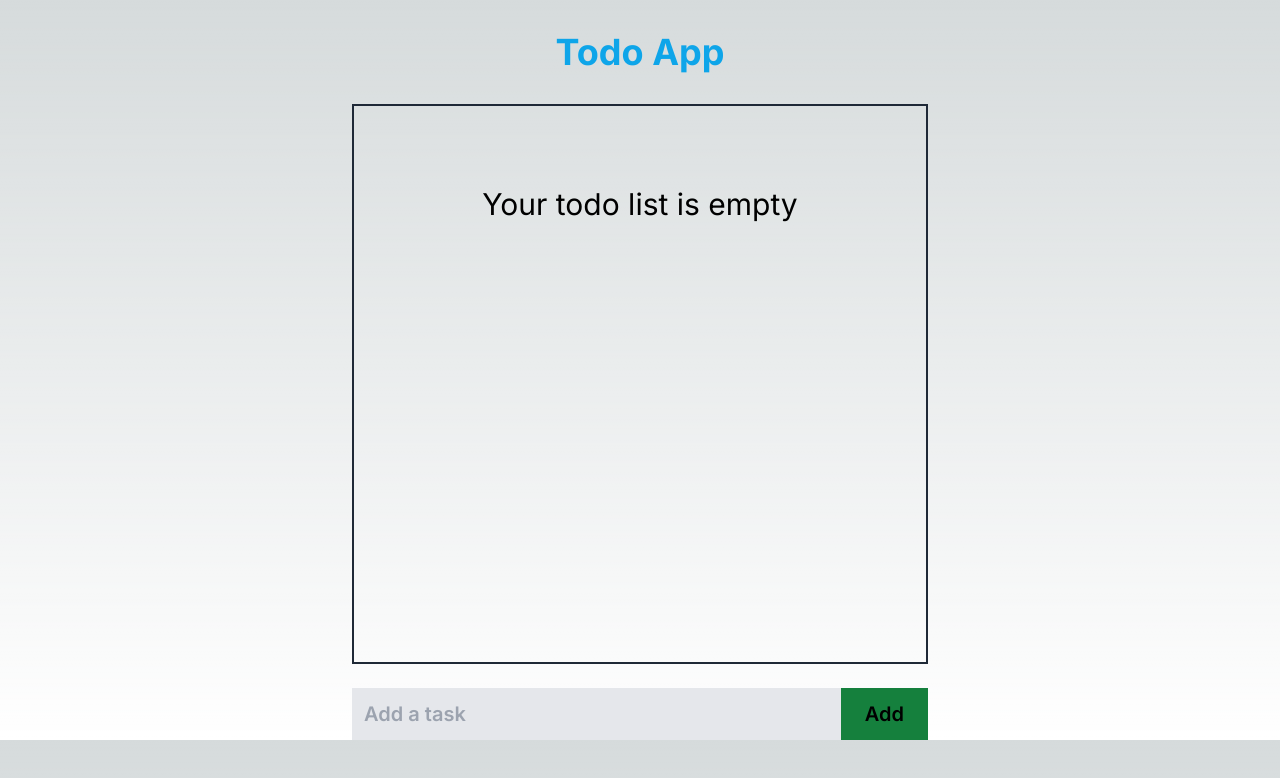
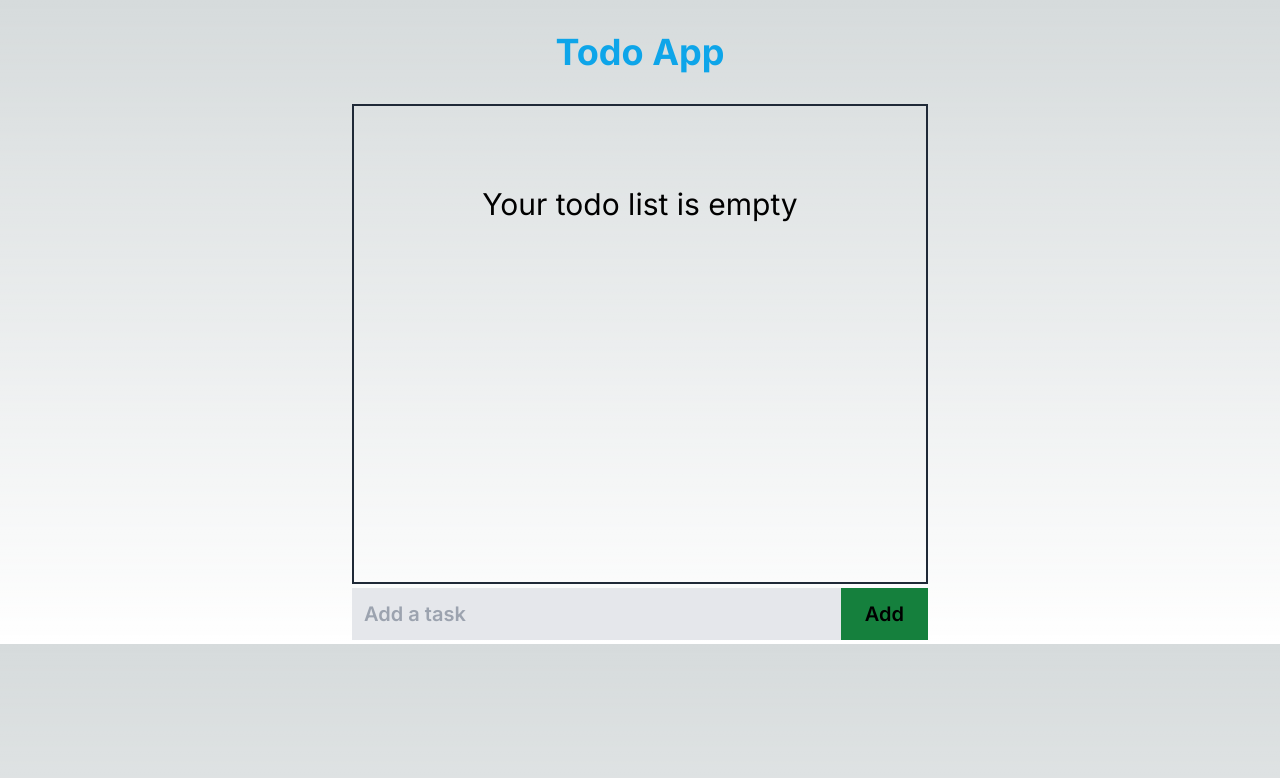
Before and after one commit to nlijin/todo-nextjs, a Next.js app: page / in a window 1280 px wide. Shown: the top 778 px of the page. Built offline with nearby package versions, Linux system fonts and the light colour scheme.

Commit message:
fixed height of center list

```diff
--- a/src/app/page.js
+++ b/src/app/page.js
@@ -26,7 +26,7 @@ export default function Home() {
   return (
     <div className="text-center max-w-xl mx-auto">
       <h1 className="text-4xl font-bold my-8 text-sky-500">Todo App</h1>
-      <ul className="my-6 h-[70vh] overflow-auto border-gray-800 border-2">
+      <ul className=" h-[60vh] overflow-auto border-gray-800 border-2">
         {list.length == 0 ? (
           <h2 className="text-3xl my-20">Your todo list is empty</h2>
         ) : (
@@ -46,7 +46,7 @@ export default function Home() {
           ))
         )}
       </ul>
-      <div className="text-xl font-semibold flex items-end">
+      <div className="text-xl font-semibold flex items-end my-1">
         <input
           className="bg-gray-200 p-3 w-full text-gray-800"
           value={input}
```
